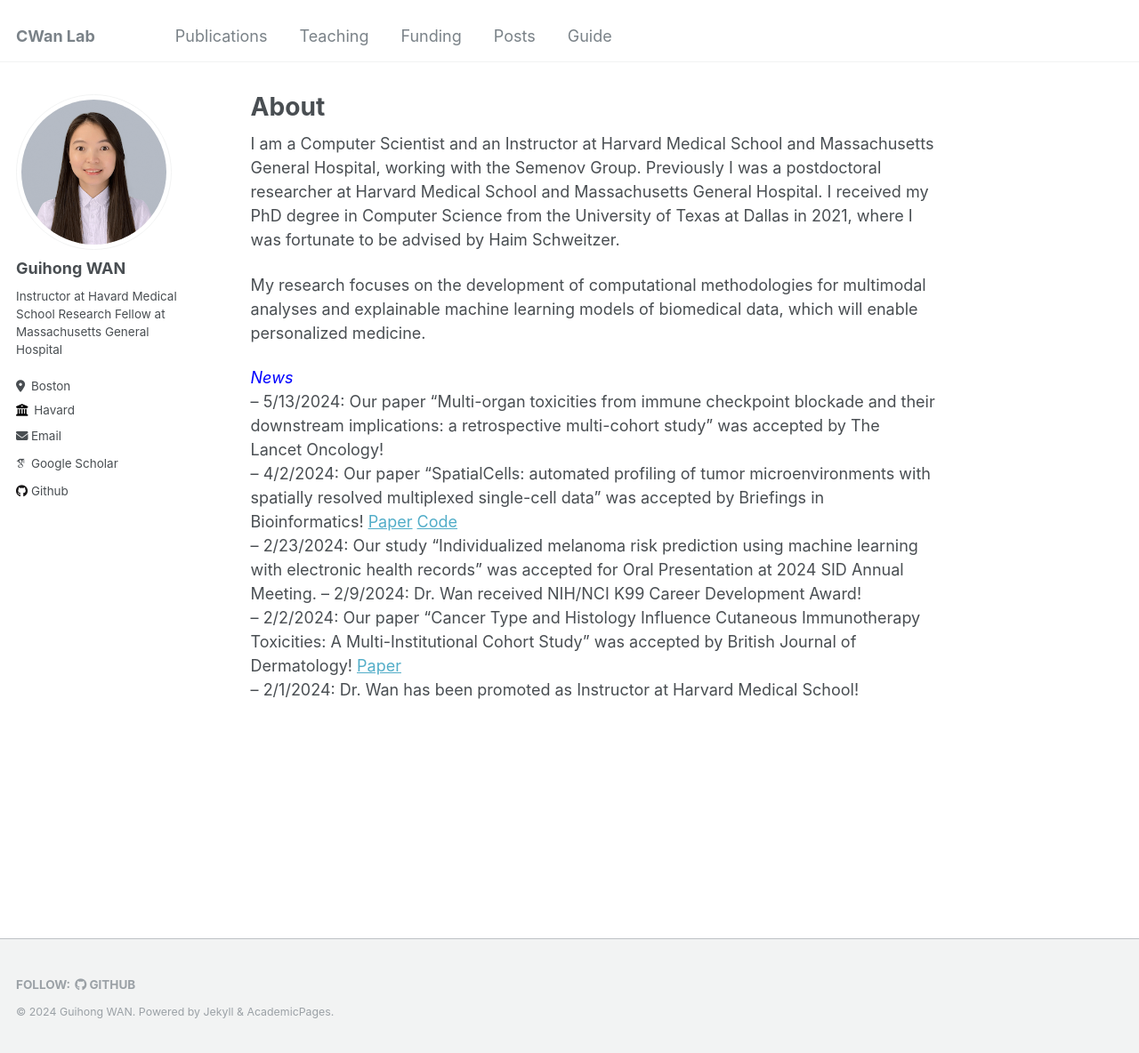
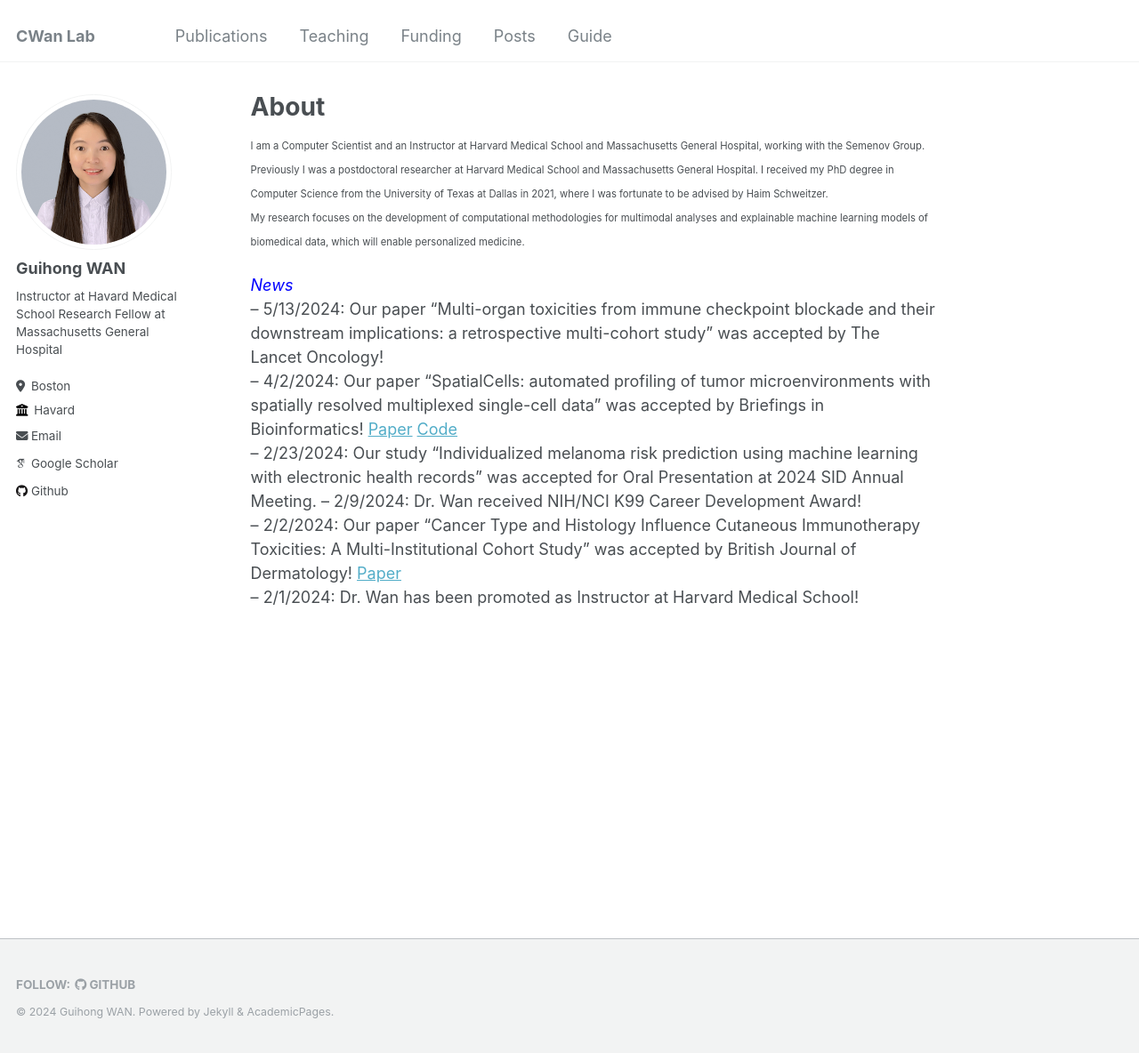
Before and after one commit to cwanlab/cwanlab.github.io, a Jekyll site: the page built from _pages/about.md, in a window 1280 px wide and 1184 px high. Shown: the whole window at 89% size. Built offline with Jekyll 4.4.1, drawn with Linux system fonts in a browser that asks for light colours; some web fonts are replaced.

Commit message:
Update about
Update about

```diff
--- a/_pages/about.md
+++ b/_pages/about.md
@@ -6,12 +6,14 @@ redirect_from:
   - /about/
   - /about.html
 ---
-
+<span style="font-size:0.625em;">
 I am a Computer Scientist and an Instructor at Harvard Medical School and Massachusetts General Hospital, working with the Semenov Group.
 Previously I was a postdoctoral researcher at Harvard Medical School and Massachusetts General Hospital.
 I received my PhD degree in Computer Science from the University of Texas at Dallas in 2021, where I was fortunate to be advised by Haim Schweitzer.
-
+</span>
+<span style="font-size:0.625em;">
 My research focuses on the development of computational methodologies for multimodal analyses and explainable machine learning models of biomedical data, which will enable personalized medicine.
+</span>
 
 <span style="color:blue">*News*</span>
 – 5/13/2024: Our paper "Multi-organ toxicities from immune checkpoint blockade and their downstream implications: a retrospective multi-cohort study" was accepted by The Lancet Oncology!
```
